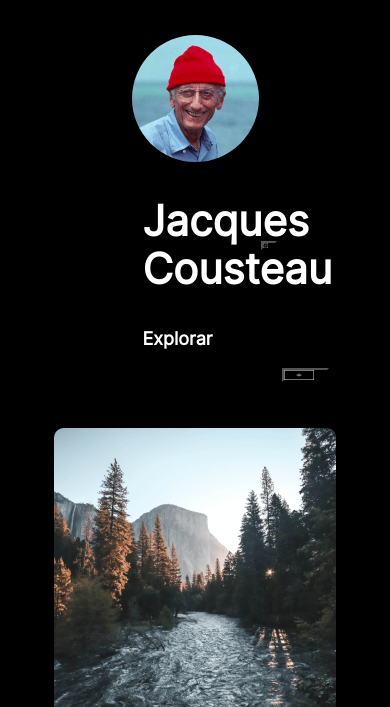
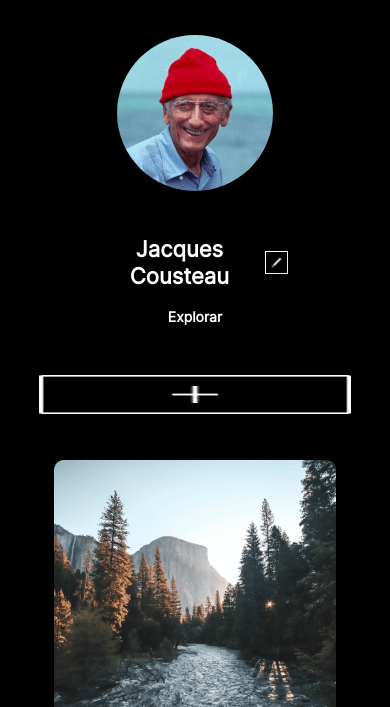
Before and after one commit to mateuscsilva/web_project_4_ptbr, a plain HTML site: page index.html in a window 390 px wide. Shown: the part 109-816 px from the top of the page. Drawn offline with Linux system fonts and the light colour scheme.

Commit message:
feature: add profile mobile version

```diff
--- a/blocks/cards/__item/cards__item.css
+++ b/blocks/cards/__item/cards__item.css
@@ -1,7 +1,13 @@
 .cards__item {
-  max-width: 282px;
+  max-width: 22vw;
   max-height: 30%;
   border-radius: 10px;
   display: flex;
   flex-direction: column;
 }
+
+@media screen and (max-width: 425px) {
+  .cards__item {
+    max-width: 100vw;
+  }
+}
--- a/blocks/profile/__add-button/profile__add-button.css
+++ b/blocks/profile/__add-button/profile__add-button.css
@@ -1,10 +1,20 @@
 .profile__add-button {
   background-color: inherit;
   background-image: url('../../../images/add_button.png');
-  width: 12vw;
+  width: 10vw;
   height: 3.5vw;
   background-size: contain;
   background-repeat: no-repeat;
   margin-right: 0;
   margin-left: auto;
+  border: none
 }
+
+@media screen and (max-width: 425px) {
+  .profile__add-button {
+    width: 80vw;
+    height: 10vw;
+    margin: 0;
+    background-size: 80vw 10vw;
+  }
+}
--- a/blocks/profile/__edit-button/profile__edit-button.css
+++ b/blocks/profile/__edit-button/profile__edit-button.css
@@ -7,4 +7,13 @@
   background-repeat: no-repeat;
   align-self: center;
   margin-left: 1.5vw;
+  border: none;
 }
+
+@media screen and (max-width: 425px) {
+ .profile__edit-button {
+  width: 6vw;
+  height: 6vw;
+  margin-left: 2vw;
+ }
+}
--- a/blocks/profile/__image/profile__image.css
+++ b/blocks/profile/__image/profile__image.css
@@ -1,5 +1,13 @@
 .profile__image {
   border-radius: 50%;
-  max-width: 168px;
-  max-height: 127px;
+  max-width: 13vw;
+  max-height: 10vw;
 }
+
+@media screen and (max-width: 425px) {
+ .profile__image {
+  max-width: 52vw;
+  max-height: 40vw;
+  margin-bottom: 26px;
+ }
+}
--- a/blocks/profile/__information/profile__information.css
+++ b/blocks/profile/__information/profile__information.css
@@ -2,4 +2,13 @@
   display: flex;
   flex-direction: column;
   padding-left: 30px;
+  max-width: 29vw;
 }
+
+@media screen and (max-width: 425px) {
+ .profile__information {
+  padding-left: 0;
+  max-width: 80vw;
+  margin-bottom: 36px;
+ }
+}
--- a/blocks/profile/__name-group/profile__name-group.css
+++ b/blocks/profile/__name-group/profile__name-group.css
@@ -2,3 +2,9 @@
   display: flex;
   flex-direction: row;
 }
+
+@media screen and (max-width: 425px) {
+  .profile__name-group {
+    align-items: center;
+  }
+}
--- a/blocks/profile/__name/profile__name.css
+++ b/blocks/profile/__name/profile__name.css
@@ -1,8 +1,17 @@
 .profile__name {
-  font-family: InterRegular400, Arial, Helvetica, sans-serif;
-  font-size: 42px;
-  line-height: 48px;
-  max-width: 29vw;
+  font-family: InterRegular500, Arial, Helvetica, sans-serif;
+  font-size: 36px;
+  line-height: 42px;
   margin-right: 0;
   padding-right: 0;
+  max-width: 40vw;
 }
+
+@media screen and (max-width: 425px) {
+  .profile__name {
+    font-family: InterRegular400, Arial, Helvetica, sans-serif;
+    font-size: 22px;
+    line-height: 27px;
+    text-align: center;
+  }
+}
--- a/blocks/profile/__work/profile__work.css
+++ b/blocks/profile/__work/profile__work.css
@@ -4,3 +4,11 @@
   font-size: 18px;
   line-height: 22px;
 }
+
+@media screen and (max-width: 425px) {
+  .profile__work {
+    font-size: 14px;
+    line-height: 17px;
+    text-align: center;
+  }
+}
--- a/blocks/profile/profile.css
+++ b/blocks/profile/profile.css
@@ -4,13 +4,13 @@
   margin-bottom: 46px;
   color: white;
   align-items: center;
-  width: 100%;
 }
 
 @media screen and (max-width: 425px) {
   .profile {
     display: flex;
     flex-direction: column;
-    justify-items: center;
+    align-items: center;
+    max-width: 90vw;
   }
 }
```
